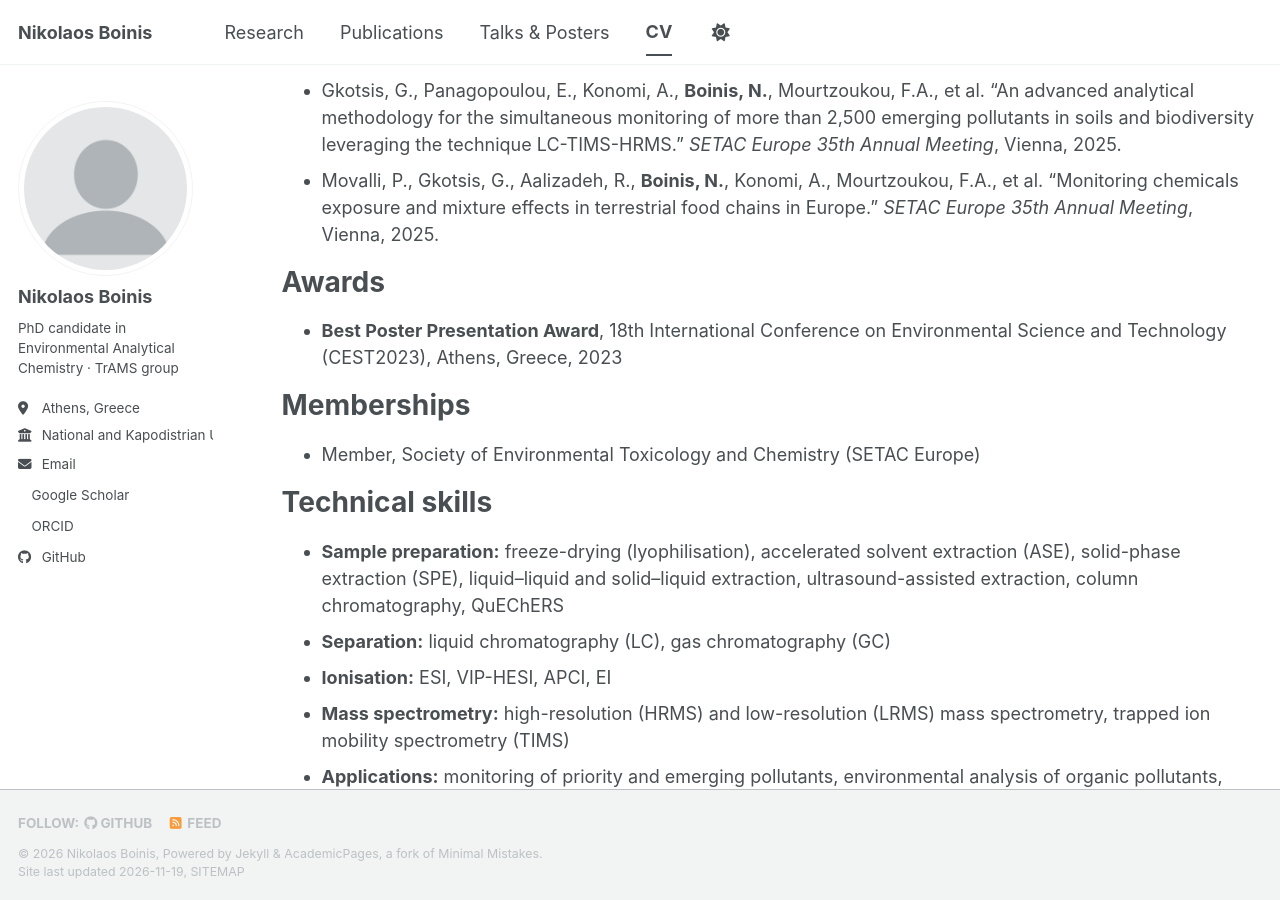
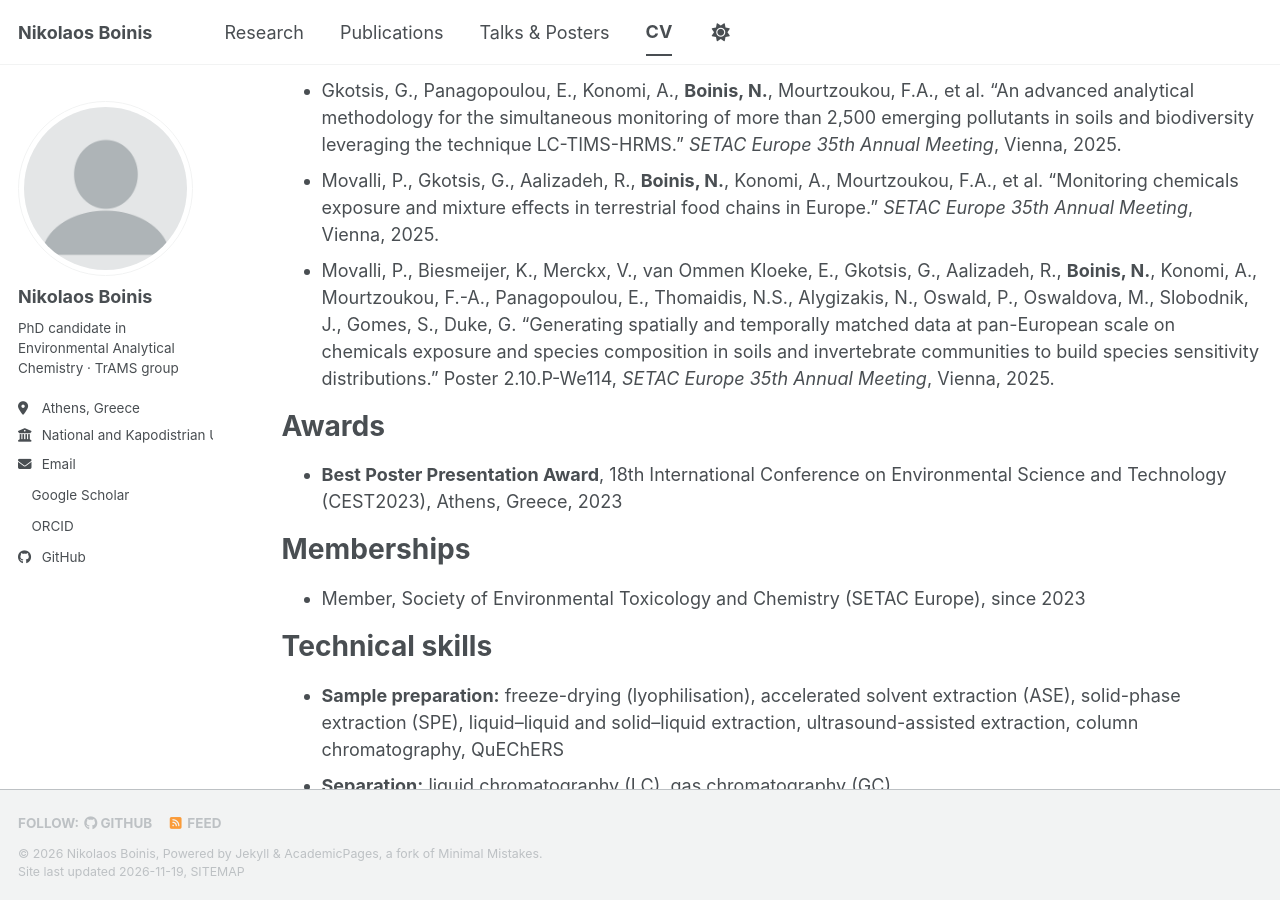
Before and after one commit to nboinis/nboinis.github.io, a Jekyll site: the page built from _pages/cv.md, in a window 1280 px wide and 900 px high, scrolled down 3552 px. Built offline with Jekyll 4.4.1, drawn with Linux system fonts in a browser that asks for light colours; a script bundle is joined from its source files by our own code; a style sheet for code colours, icons or effects is not loaded.

Commit message:
Update cv.md

```diff
--- a/_pages/cv.md
+++ b/_pages/cv.md
@@ -73,6 +73,7 @@ Co-authored conference contributions
 * Konomi, A., **Boinis, N.**, Gkotsis, G., et al. "Occurrence and distribution of organic micropollutants in the barn owl food chain: a pan-European case study." *SETAC Europe 36th Annual Meeting*, Maastricht, 2026.
 * Gkotsis, G., Panagopoulou, E., Konomi, A., **Boinis, N.**, Mourtzoukou, F.A., et al. "An advanced analytical methodology for the simultaneous monitoring of more than 2,500 emerging pollutants in soils and biodiversity leveraging the technique LC-TIMS-HRMS." *SETAC Europe 35th Annual Meeting*, Vienna, 2025.
 * Movalli, P., Gkotsis, G., Aalizadeh, R., **Boinis, N.**, Konomi, A., Mourtzoukou, F.A., et al. "Monitoring chemicals exposure and mixture effects in terrestrial food chains in Europe." *SETAC Europe 35th Annual Meeting*, Vienna, 2025.
+* Movalli, P., Biesmeijer, K., Merckx, V., van Ommen Kloeke, E., Gkotsis, G., Aalizadeh, R., **Boinis, N.**, Konomi, A., Mourtzoukou, F.-A., Panagopoulou, E., Thomaidis, N.S., Alygizakis, N., Oswald, P., Oswaldova, M., Slobodnik, J., Gomes, S., Duke, G. "Generating spatially and temporally matched data at pan-European scale on chemicals exposure and species composition in soils and invertebrate communities to build species sensitivity distributions." Poster 2.10.P-We114, *SETAC Europe 35th Annual Meeting*, Vienna, 2025.
 
 Awards
 ======
@@ -80,7 +81,7 @@ Awards
 
 Memberships
 ======
-* Member, Society of Environmental Toxicology and Chemistry (SETAC Europe)
+* Member, Society of Environmental Toxicology and Chemistry (SETAC Europe), since 2023
 
 Technical skills
 ======
```
